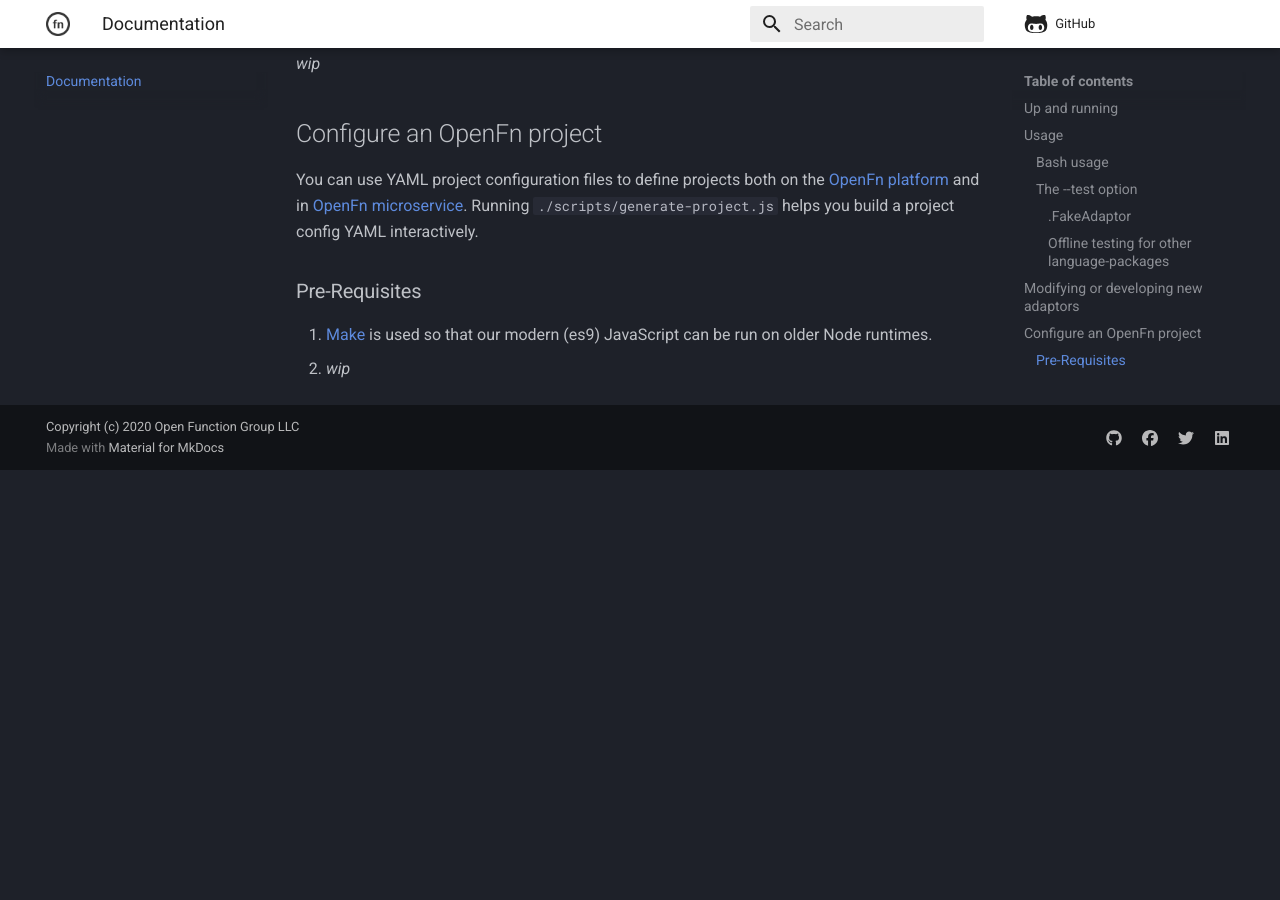
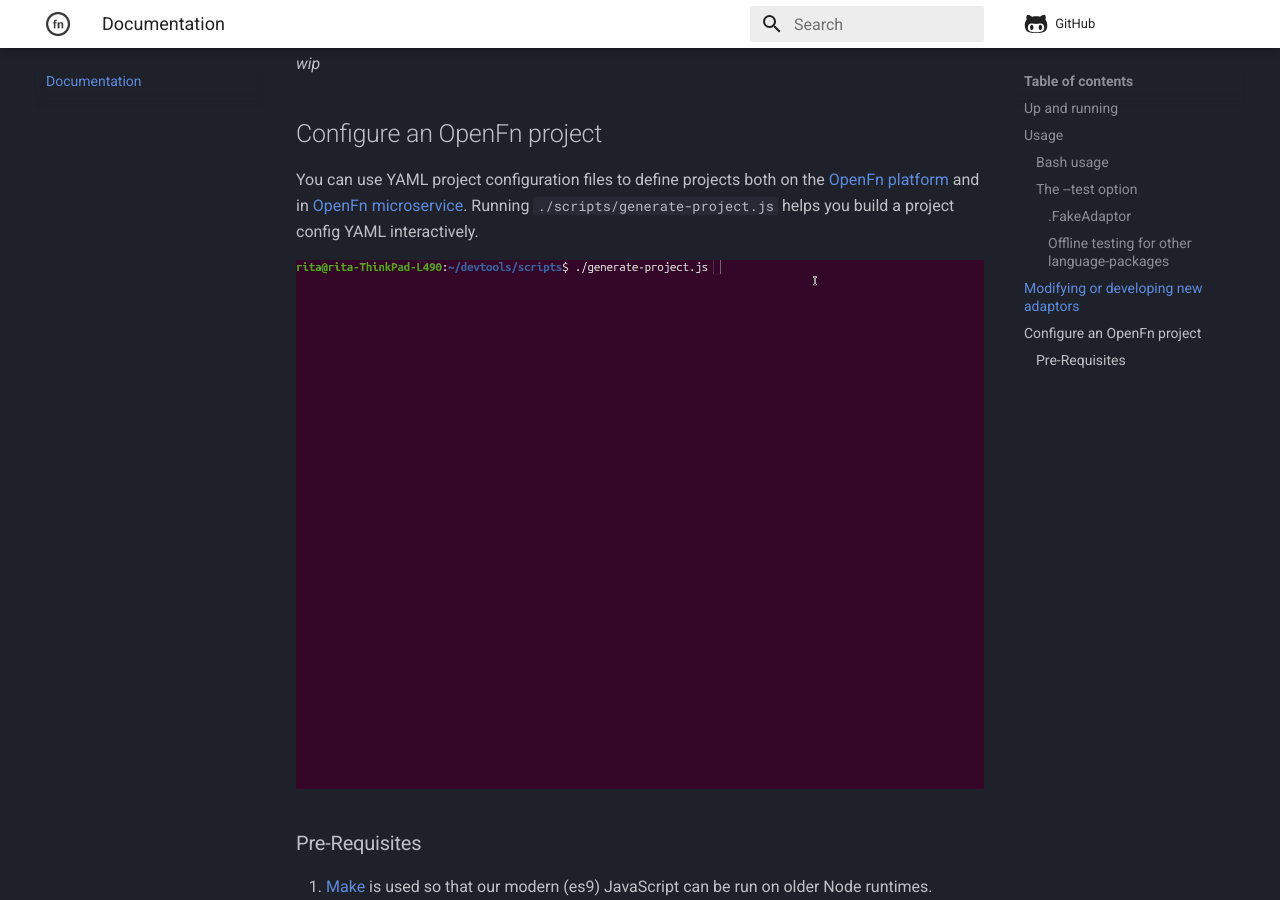
Before and after one commit to OpenFn/devtools, an MkDocs documentation site: the page built from docs/index.md, in a window 1280 px wide and 900 px high, scrolled down 1693 px. Built offline with MkDocs 1.6.1 and Material for MkDocs 9.7.7, drawn with Linux system fonts in a browser that asks for light colours; a script that is not in the unit is left out; comment, search, counter and statistics services are not loaded; before the commit the page ends 2163 px from its top, so only the background shows below that.

Commit message:
Update index.md

```diff
--- a/docs/index.md
+++ b/docs/index.md
@@ -67,7 +67,7 @@
 
 You can use YAML project configuration files to define projects both on the [OpenFn platform](https://docs.openfn.org/documentation/deploy/platform) and in [OpenFn microservice](https://openfn.github.io/microservice/readme.html#content). Running `./scripts/generate-project.js` helps you build a project config YAML interactively.
 
-
+![](https://github.com/OpenFn/devtools/blob/main/docs/images/generate-project.gif)
 
 ### Pre-Requisites
 
```
